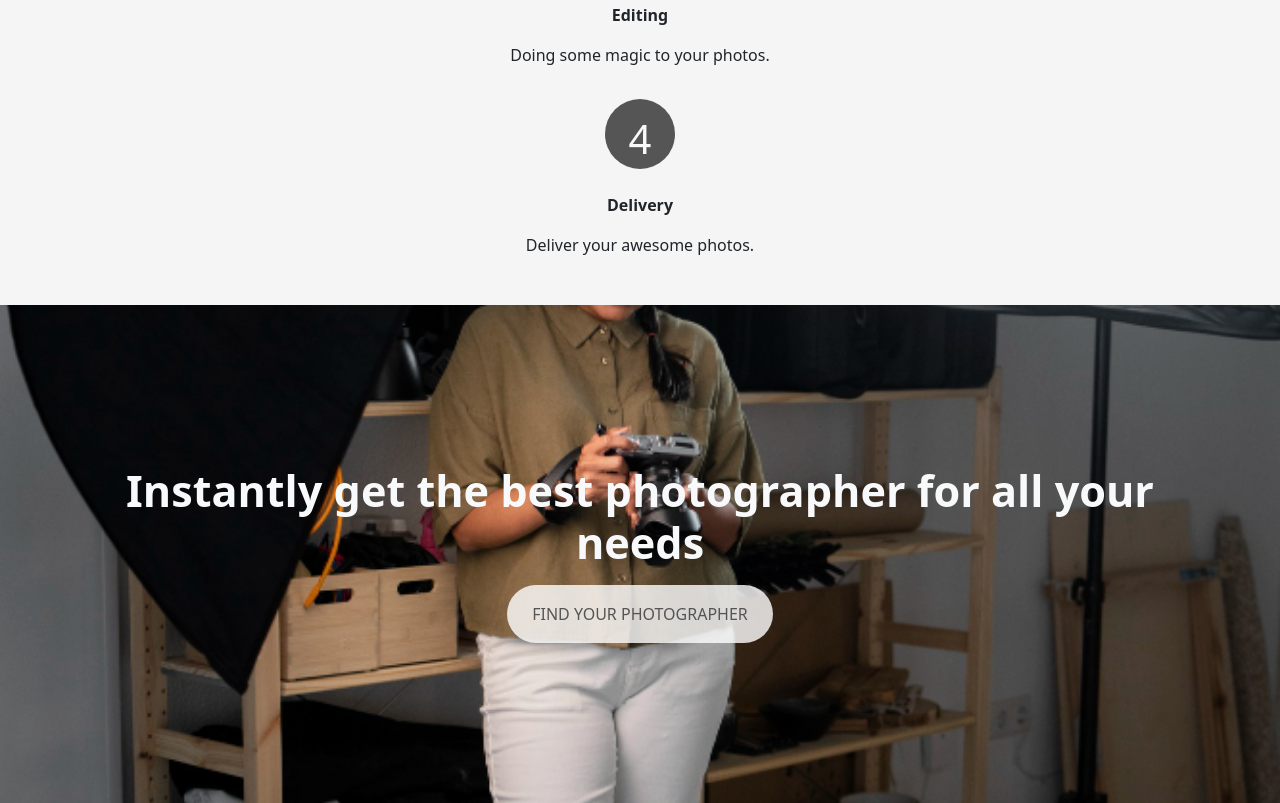
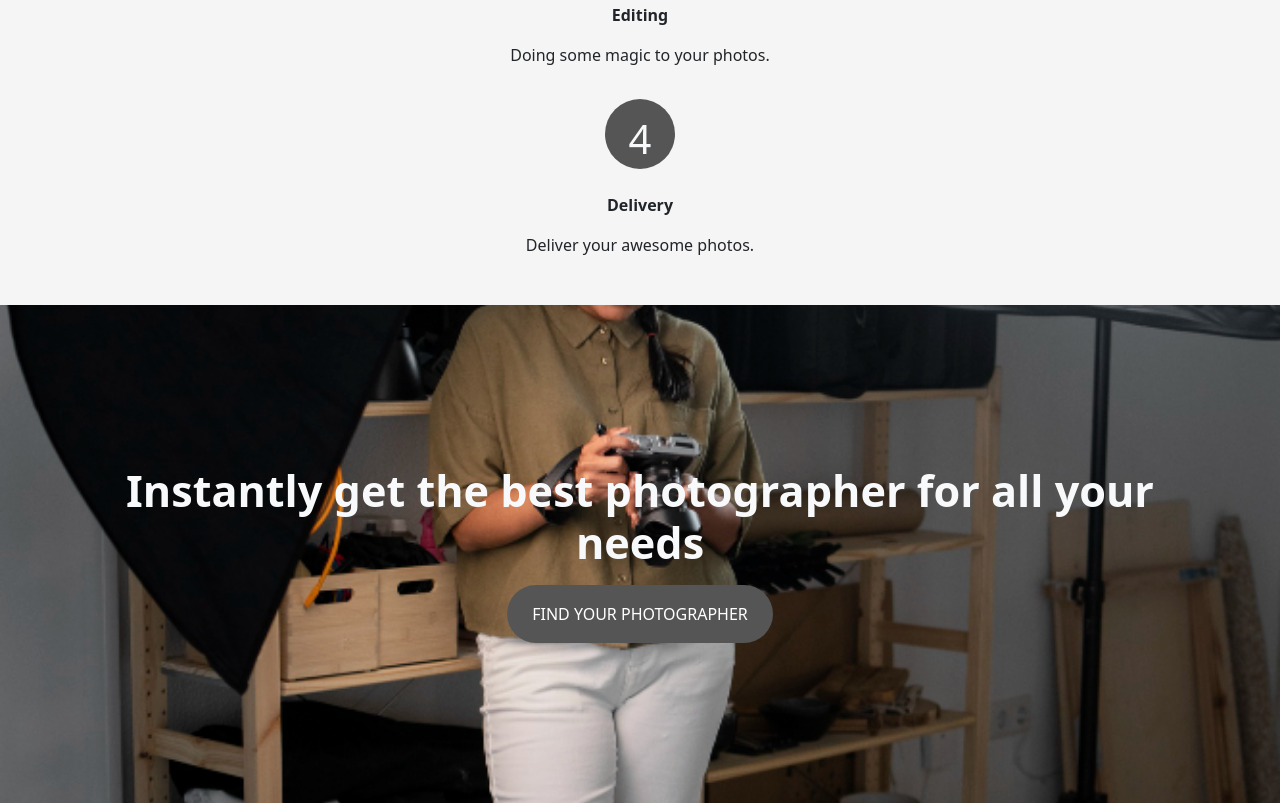
Before and after one commit to faisal-zuchri/signstudio.id, a plain HTML site: page index.html in a window 1280 px wide. Shown: the part 2656-3459 px from the top of the page. Drawn offline with nearby package versions, Linux system fonts and the light colour scheme.

Commit message:
first-commit

```diff
--- a/index.html
+++ b/index.html
@@ -444,7 +444,7 @@
             <a
               href="#"
               class="btn btn-sm rounded-5 px-4 py-3 fs-6 fw-normal"
-              style="background-color: rgba(255, 255, 255, 0.8); color: #555"
+              style="background-color: rgb(85, 85, 85); color: #fff"
             >
               <i class="fa-sharp fa-solid fa-location-dot"></i>
 
```
